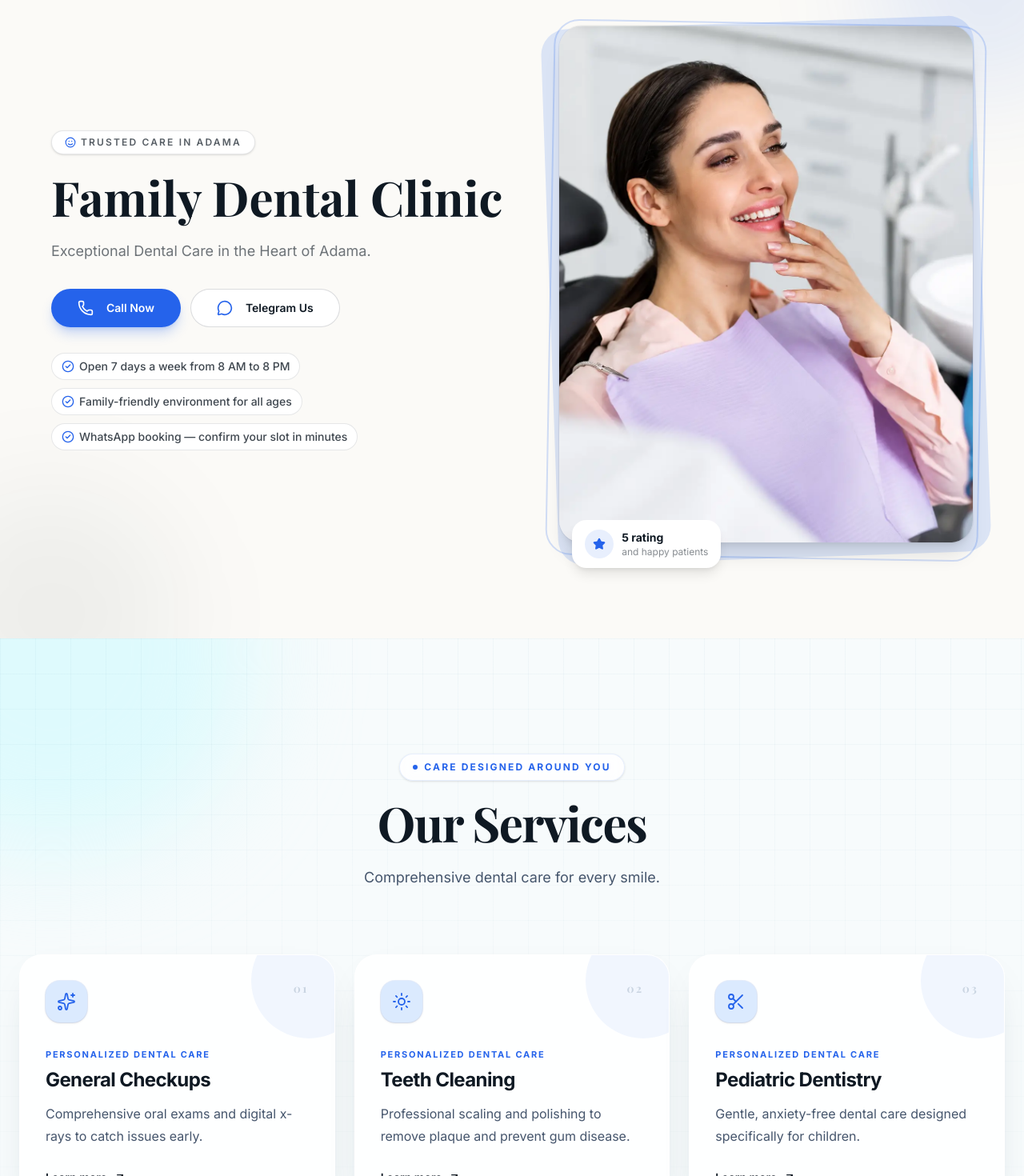
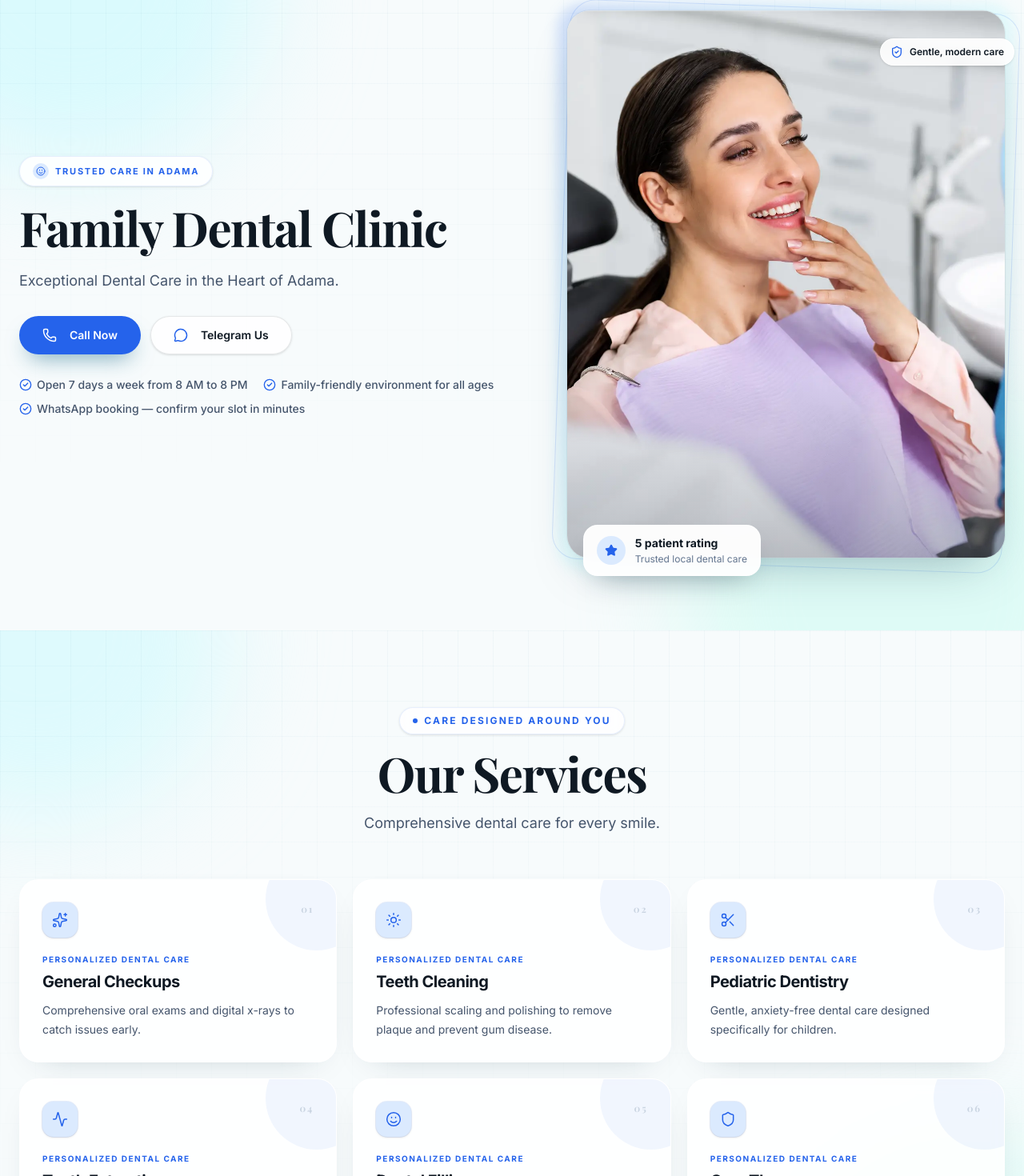
Before and after one commit to gosag/Dental-Clinic, a React (Vite) app: page /preview/dental-clinic in a window 1280 px wide. Shown: the part 179-1649 px from the top of the page at 80% size. Built offline with nearby package versions, Linux system fonts and the light colour scheme.

Commit message:
feat: enhance Hero and Services components with improved animations and layout adjustments

```diff
--- a/src/components/Hero.jsx
+++ b/src/components/Hero.jsx
@@ -1,37 +1,48 @@
-import { motion } from "motion/react"
-import { CheckCircle2, MessageCircle, Phone, Smile, Star } from "lucide-react"
+import { motion, useReducedMotion } from "motion/react"
+import {
+  CheckCircle2,
+  MessageCircle,
+  Phone,
+  ShieldCheck,
+  Smile,
+  Star,
+} from "lucide-react"
 import { Button } from "@/components/ui/button"
-import { Badge } from "@/components/ui/badge"
 
 const container = {
   hidden: { opacity: 0 },
   visible: {
     opacity: 1,
-    transition: { staggerChildren: 0.12 },
+    transition: { staggerChildren: 0.1, delayChildren: 0.05 },
   },
 }
 
 const item = {
-  hidden: { opacity: 0, y: 20 },
-  visible: { opacity: 1, y: 0, transition: { duration: 0.5, ease: "easeOut" } },
+  hidden: { opacity: 0, y: 18 },
+  visible: {
+    opacity: 1,
+    y: 0,
+    transition: { duration: 0.55, ease: [0.22, 1, 0.36, 1] },
+  },
 }
 
-// Male Black doctor at work — reads as welcoming and general-purpose
-// rather than dental-specific.
 export default function Hero({ clinic }) {
+  const shouldReduceMotion = useReducedMotion()
+  const benefits = clinic.whyUs?.slice(0, 3) ?? []
+
   return (
     <section
       id="hero"
-      className="relative overflow-hidden bg-[#FBFAF7] px-4 py-16 sm:py-20 lg:py-28"
+      className="relative isolate overflow-hidden bg-[#f7fbfc] px-4 py-14 sm:px-6 sm:py-18 lg:py-22"
     >
-      {/* soft ambient shapes, no grid/blueprint pattern */}
-      <div className="pointer-events-none absolute inset-0 overflow-hidden">
-        <div className="absolute -top-24 -right-24 h-72 w-72 rounded-full bg-accent/10 blur-3xl" />
-        <div className="absolute -bottom-32 -left-24 h-80 w-80 rounded-full bg-navy/5 blur-3xl" />
+      {/* Ambient background */}
+      <div className="pointer-events-none absolute inset-0 -z-10 overflow-hidden">
+        <div className="absolute -left-40 top-[-13rem] h-[31rem] w-[31rem] rounded-full bg-cyan-100/70 blur-3xl" />
+        <div className="absolute -bottom-56 -right-28 h-[34rem] w-[34rem] rounded-full bg-teal-100/55 blur-3xl" />
+        <div className="absolute inset-0 bg-[linear-gradient(rgba(26,107,138,0.035)_1px,transparent_1px),linear-gradient(90deg,rgba(26,107,138,0.035)_1px,transparent_1px)] bg-[size:44px_44px] [mask-image:linear-gradient(to_bottom,black,transparent_80%)]" />
       </div>
 
-      <div className="relative mx-auto grid max-w-6xl items-center gap-12 lg:grid-cols-[1.05fr_0.95fr] lg:gap-16">
-        {/* text column */}
+      <div className="relative mx-auto grid max-w-7xl items-center gap-12 lg:grid-cols-[1.05fr_0.95fr] lg:gap-20">
         <motion.div
           variants={container}
           initial="hidden"
@@ -40,116 +51,140 @@ export default function Hero({ clinic }) {
         >
           <motion.div
             variants={item}
-            className="mx-auto mb-5 inline-flex items-center gap-1.5 rounded-full border border-navy/10 bg-white px-4 py-1.5 text-xs font-semibold uppercase tracking-[0.18em] text-navy/70 shadow-sm lg:mx-0"
+            className="mx-auto inline-flex items-center gap-2 rounded-full border border-accent/10 bg-white/85 px-4 py-2 text-[11px] font-bold uppercase tracking-[0.16em] text-accent shadow-sm backdrop-blur lg:mx-0"
           >
-            <Smile className="size-3.5 text-accent" />
-            Trusted Care in {clinic.city || "Adama"}
+            <span className="flex size-5 items-center justify-center rounded-full bg-accent-light">
+              <Smile className="size-3 text-accent" />
+            </span>
+            Trusted care in {clinic.city || "Adama"}
           </motion.div>
 
           <motion.h1
             variants={item}
-            className="font-display text-4xl font-bold leading-[1.1] text-navy sm:text-5xl lg:text-6xl"
+            className="mt-5 font-display text-4xl font-bold leading-[1.04] tracking-tight text-navy sm:text-5xl lg:text-6xl"
           >
             {clinic.name}
           </motion.h1>
 
           <motion.p
             variants={item}
-            className="mx-auto mt-5 max-w-md text-base leading-relaxed text-navy/60 sm:text-lg lg:mx-0"
+            className="mx-auto mt-5 max-w-xl text-base leading-7 text-slate-600 sm:text-lg sm:leading-8 lg:mx-0"
           >
-            {clinic.tagline || "Compassionate, modern care for you and your family."}
+            {clinic.tagline ||
+              "Compassionate, modern care for you and your family."}
           </motion.p>
 
           <motion.div
             variants={item}
-            className="mt-8 flex w-full flex-col gap-3 sm:w-auto sm:flex-row sm:justify-center lg:justify-start"
+            className="mt-7 flex flex-col gap-3 sm:flex-row sm:justify-center lg:justify-start"
           >
-            <motion.div whileHover={{ scale: 1.03 }} whileTap={{ scale: 0.97 }}>
+            <motion.div
+              whileHover={shouldReduceMotion ? {} : { y: -2 }}
+              whileTap={shouldReduceMotion ? {} : { scale: 0.98 }}
+            >
               <Button
                 asChild
-                className="h-12 w-full rounded-full bg-accent px-8 font-semibold text-white shadow-lg shadow-accent/25 hover:bg-accent/90 sm:w-auto"
+                className="h-12 w-full rounded-full bg-accent px-7 font-semibold text-white shadow-[0_14px_28px_-12px_rgba(26,107,138,0.65)] hover:bg-accent/90 sm:w-auto"
               >
                 <a href={`tel:${clinic.phone}`}>
-                  <Phone className="mr-2 size-5" />
+                  <Phone className="mr-2 size-4.5" />
                   {clinic.ui.hero.callNow}
                 </a>
               </Button>
             </motion.div>
-            <motion.div whileHover={{ scale: 1.03 }} whileTap={{ scale: 0.97 }}>
+
+            <motion.div
+              whileHover={shouldReduceMotion ? {} : { y: -2 }}
+              whileTap={shouldReduceMotion ? {} : { scale: 0.98 }}
+            >
               <Button
                 asChild
-                className="h-12 w-full rounded-full border border-navy/15 bg-white px-8 font-semibold text-navy hover:bg-navy/5 sm:w-auto"
+                variant="outline"
+                className="h-12 w-full rounded-full border-navy/10 bg-white/80 px-7 font-semibold text-navy shadow-sm hover:border-accent/25 hover:bg-white sm:w-auto"
               >
                 <a
                   href={`https://t.me/+${clinic.whatsapp}`}
                   target="_blank"
                   rel="noopener noreferrer"
                 >
-                  <MessageCircle className="mr-2 size-5 text-accent" />
+                  <MessageCircle className="mr-2 size-4.5 text-accent" />
                   Telegram Us
                 </a>
               </Button>
             </motion.div>
           </motion.div>
 
+          {benefits.length > 0 && (
             <motion.div
               variants={item}
-            className="mt-8 flex flex-wrap justify-center gap-2.5 lg:justify-start"
+              className="mt-7 flex flex-wrap justify-center gap-x-5 gap-y-2.5 lg:justify-start"
             >
-            {clinic.whyUs.slice(0, 3).map(({ point }) => (
-              <Badge
+              {benefits.map(({ point }) => (
+                <div
                   key={point}
-                className="rounded-full border border-navy/10 bg-white px-3 py-1.5 text-xs font-medium text-navy/80 hover:bg-navy/5 sm:text-sm"
+                  className="flex items-center gap-1.5 text-sm font-medium text-slate-600"
                 >
-                <CheckCircle2 className="mr-1.5 size-4 shrink-0 text-accent" />
-                {point}
-              </Badge>
+                  <CheckCircle2 className="size-4 shrink-0 text-accent" />
+                  <span>{point}</span>
+                </div>
               ))}
             </motion.div>
+          )}
         </motion.div>
 
-        {/* image column */}
         <motion.div
-          initial={{ opacity: 0, scale: 0.94 }}
-          animate={{ opacity: 1, scale: 1 }}
-          transition={{ duration: 0.7, ease: "easeOut", delay: 0.2 }}
-          className="relative mx-auto w-full max-w-sm lg:max-w-none"
+          initial={shouldReduceMotion ? false : { opacity: 0, x: 28, scale: 0.97 }}
+          animate={{ opacity: 1, x: 0, scale: 1 }}
+          transition={{ duration: 0.75, ease: [0.22, 1, 0.36, 1], delay: 0.15 }}
+          className="relative mx-auto w-full max-w-md lg:max-w-none"
         >
-          {/* offset accent panel behind photo — the crafted, human detail */}
-          <div className="absolute -inset-3 -rotate-2 rounded-[2rem] bg-accent/15" />
-          <div className="absolute -inset-3 rotate-1 rounded-[2rem] border-2 border-accent/20" />
+          <div className="absolute -inset-3 rounded-[2rem] bg-linear-to-br from-accent/20 via-cyan-100/50 to-transparent blur-sm" />
+          <div className="absolute -inset-2 rotate-2 rounded-[2rem] border border-accent/15" />
 
           <motion.div
-            animate={{ y: [0, -10, 0] }}
-            transition={{ duration: 5, repeat: Infinity, ease: "easeInOut" }}
-            className="relative aspect-4/5 overflow-hidden rounded-[1.75rem] shadow-xl ring-1 ring-black/5"
+            animate={shouldReduceMotion ? {} : { y: [0, -7, 0] }}
+            transition={{
+              duration: 5.5,
+              repeat: Infinity,
+              ease: "easeInOut",
+            }}
+            className="relative aspect-[4/5] overflow-hidden rounded-[1.75rem] bg-slate-100 shadow-[0_28px_65px_-26px_rgba(15,48,65,0.35)] ring-1 ring-navy/5"
           >
             <img
               src="/smilling.webp"
               alt={`Doctor at ${clinic.name} ready to care for patients`}
               className="h-full w-full object-cover object-top"
             />
+
+            <div className="absolute inset-x-0 bottom-0 h-1/3 bg-linear-to-t from-navy/25 to-transparent" />
           </motion.div>
 
-          {/* floating trust card */}
           <motion.div
-            initial={{ opacity: 0, y: 12 }}
+            initial={shouldReduceMotion ? false : { opacity: 0, y: 12 }}
             animate={{ opacity: 1, y: 0 }}
-            transition={{ duration: 0.5, delay: 0.9 }}
-            className="absolute -bottom-4 left-2 flex items-center gap-2.5 rounded-2xl bg-white px-4 py-3 shadow-lg sm:-bottom-6 sm:left-4"
+            transition={{ duration: 0.5, delay: 0.75 }}
+            className="absolute -bottom-5 left-3 flex items-center gap-3 rounded-2xl border border-white/80 bg-white/95 px-4 py-3 shadow-[0_16px_35px_-18px_rgba(15,48,65,0.4)] backdrop-blur sm:left-5"
           >
-            <div className="flex size-9 items-center justify-center rounded-full bg-accent/10">
+            <div className="flex size-9 items-center justify-center rounded-full bg-accent-light">
               <Star className="size-4 fill-accent text-accent" />
             </div>
+
             <div className="leading-tight">
               <p className="text-sm font-bold text-navy">
-                {clinic.rating ?? "4.9"} rating
+                {clinic.rating ?? "4.9"} patient rating
               </p>
-              <p className="text-xs text-navy/50">
-                {clinic.reviewCount} and happy patients
+              <p className="mt-0.5 text-xs text-slate-500">
+                {clinic.reviewCount
+                  ? `${clinic.reviewCount} happy patients`
+                  : "Trusted local dental care"}
               </p>
             </div>
           </motion.div>
+
+          <div className="absolute -right-3 top-8 hidden items-center gap-2 rounded-full border border-white/80 bg-white/90 px-3 py-2 text-xs font-semibold text-navy shadow-sm backdrop-blur sm:flex">
+            <ShieldCheck className="size-4 text-accent" />
+            Gentle, modern care
+          </div>
         </motion.div>
       </div>
     </section>
--- a/src/components/Services.jsx
+++ b/src/components/Services.jsx
@@ -1,8 +1,8 @@
+
 import { useRef } from "react"
 import { motion, useInView, useReducedMotion } from "motion/react"
 import {
   Activity,
-  ArrowUpRight,
   Scissors,
   Shield,
   Smile,
@@ -23,12 +23,11 @@ export default function Services({ clinic }) {
   return (
     <section
       id="services"
-      className="relative isolate overflow-hidden bg-[#f7fbfc] px-4 py-20 sm:px-6 sm:py-28 lg:py-36"
+      className="relative isolate overflow-hidden bg-[#f7fbfc] px-4 py-16 sm:px-6 sm:py-20 lg:py-24"
     >
-      {/* Decorative background */}
       <div className="pointer-events-none absolute inset-0 -z-10 overflow-hidden">
-        <div className="absolute left-[-12rem] top-[-15rem] h-[32rem] w-[32rem] rounded-full bg-cyan-100/60 blur-3xl" />
-        <div className="absolute bottom-[-16rem] right-[-12rem] h-[34rem] w-[34rem] rounded-full bg-teal-100/50 blur-3xl" />
+        <div className="absolute left-[-12rem] top-[-15rem] h-[30rem] w-[30rem] rounded-full bg-cyan-100/60 blur-3xl" />
+        <div className="absolute bottom-[-16rem] right-[-12rem] h-[32rem] w-[32rem] rounded-full bg-teal-100/50 blur-3xl" />
         <div className="absolute inset-0 bg-[linear-gradient(rgba(26,107,138,0.035)_1px,transparent_1px),linear-gradient(90deg,rgba(26,107,138,0.035)_1px,transparent_1px)] bg-[size:44px_44px] [mask-image:linear-gradient(to_bottom,black,transparent_85%)]" />
       </div>
 
@@ -39,7 +38,7 @@ export default function Services({ clinic }) {
         transition={{ duration: 0.6, ease: [0.22, 1, 0.36, 1] }}
         className="mx-auto max-w-3xl text-center"
       >
-        <div className="mb-5 inline-flex items-center gap-2 rounded-full border border-accent/10 bg-white/80 px-4 py-2 text-xs font-bold uppercase tracking-[0.18em] text-accent shadow-sm backdrop-blur">
+        <div className="mb-4 inline-flex items-center gap-2 rounded-full border border-accent/10 bg-white/80 px-4 py-2 text-xs font-bold uppercase tracking-[0.18em] text-accent shadow-sm backdrop-blur">
           <span className="h-1.5 w-1.5 rounded-full bg-accent" />
           Care designed around you
         </div>
@@ -48,12 +47,12 @@ export default function Services({ clinic }) {
           {title}
         </h2>
 
-        <p className="mx-auto mt-5 max-w-2xl text-base leading-8 text-slate-600 sm:text-lg">
+        <p className="mx-auto mt-4 max-w-2xl text-base leading-7 text-slate-600 sm:text-lg">
           {subtitle}
         </p>
       </motion.div>
 
-      <div className="mx-auto mt-14 grid max-w-7xl gap-5 sm:grid-cols-2 lg:mt-20 lg:grid-cols-3 lg:gap-6">
+      <div className="mx-auto mt-10 grid max-w-7xl gap-4 sm:grid-cols-2 lg:mt-14 lg:grid-cols-3 lg:gap-5">
         {clinic.services.map((service, index) => {
           const Icon = icons[index] ?? Sparkles
           const serviceNumber = String(index + 1).padStart(2, "0")
@@ -61,48 +60,43 @@ export default function Services({ clinic }) {
           return (
             <MotionCard
               key={service.name}
-              initial={shouldReduceMotion ? false : { opacity: 0, y: 28 }}
+              initial={shouldReduceMotion ? false : { opacity: 0, y: 24 }}
               animate={inView ? { opacity: 1, y: 0 } : {}}
               transition={{
                 delay: shouldReduceMotion ? 0 : index * 0.08,
-                duration: 0.55,
+                duration: 0.5,
                 ease: [0.22, 1, 0.36, 1],
               }}
-              whileHover={shouldReduceMotion ? {} : { y: -8 }}
-              className="group relative min-h-[285px] overflow-hidden rounded-[1.75rem] border border-white/80 bg-white/85 shadow-[0_18px_50px_-32px_rgba(15,48,65,0.36)] backdrop-blur-sm transition-[box-shadow,border-color] duration-300 hover:border-accent/20 hover:shadow-[0_28px_65px_-30px_rgba(15,48,65,0.42)]"
+              whileHover={shouldReduceMotion ? {} : { y: -6 }}
+              className="group relative overflow-hidden rounded-[1.5rem] border border-white/80 bg-white/85 shadow-[0_14px_40px_-28px_rgba(15,48,65,0.34)] backdrop-blur-sm transition-[box-shadow,border-color] duration-300 hover:border-accent/20 hover:shadow-[0_22px_52px_-28px_rgba(15,48,65,0.4)]"
             >
               <div className="absolute inset-x-0 top-0 h-1 origin-left scale-x-0 bg-linear-to-r from-accent to-cyan-400 transition-transform duration-500 group-hover:scale-x-100" />
 
-              <div className="absolute -right-10 -top-10 h-36 w-36 rounded-full bg-accent/[0.06] transition-transform duration-500 group-hover:scale-150" />
+              <div className="absolute -right-10 -top-10 h-32 w-32 rounded-full bg-accent/[0.06] transition-transform duration-500 group-hover:scale-150" />
 
-              <CardContent className="relative flex h-full flex-col p-7 sm:p-8">
+              <CardContent className="relative p-6 sm:p-7">
                 <div className="flex items-start justify-between">
-                  <div className="inline-flex rounded-2xl bg-accent-light p-3.5 text-accent shadow-sm ring-1 ring-accent/10 transition duration-300 group-hover:scale-105 group-hover:bg-accent group-hover:text-white">
-                    <Icon className="h-6 w-6" strokeWidth={1.8} />
+                  <div className="inline-flex rounded-xl bg-accent-light p-3 text-accent shadow-sm ring-1 ring-accent/10 transition duration-300 group-hover:scale-105 group-hover:bg-accent group-hover:text-white">
+                    <Icon className="h-5 w-5" strokeWidth={1.8} />
                   </div>
 
-                  <span className="font-display text-sm font-bold tracking-[0.16em] text-slate-300 transition-colors duration-300 group-hover:text-accent/40">
+                  <span className="font-display text-xs font-bold tracking-[0.16em] text-slate-300 transition-colors duration-300 group-hover:text-accent/40">
                     {serviceNumber}
                   </span>
                 </div>
 
-                <div className="mt-8">
-                  <p className="mb-2 text-[11px] font-bold uppercase tracking-[0.16em] text-accent">
+                <div className="mt-5">
+                  <p className="mb-1.5 text-[10px] font-bold uppercase tracking-[0.15em] text-accent">
                     Personalized dental care
                   </p>
-                  <h3 className="text-2xl font-bold tracking-tight text-navy">
+
+                  <h3 className="text-xl font-bold tracking-tight text-navy">
                     {service.name}
                   </h3>
-                  <p className="mt-3 leading-7 text-slate-600">
+
+                  <p className="mt-2.5 text-sm leading-6 text-slate-600">
                     {service.description}
                   </p>
-                </div>
-
-                <div className="mt-auto flex items-center gap-2 pt-7 text-sm font-semibold text-navy">
-                  <span className="transition-colors duration-200 group-hover:text-accent">
-                    Learn more
-                  </span>
-                  <ArrowUpRight className="h-4 w-4 transition-transform duration-300 group-hover:translate-x-1 group-hover:-translate-y-1 group-hover:text-accent" />
                 </div>
               </CardContent>
             </MotionCard>
```
Lines whose indentation alone changed are shown as unchanged.
